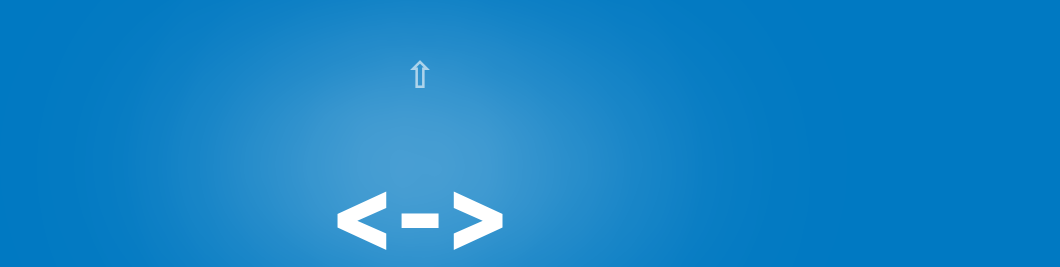
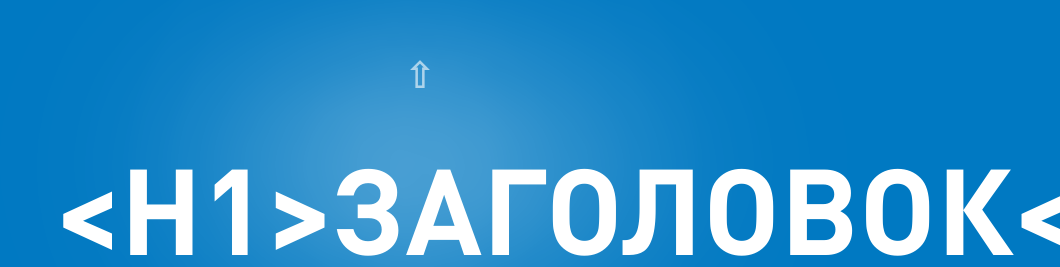
Before and after one commit to WatchLogs/watchlogs.github.io, a plain HTML site: page index.html in a window 1280 px wide. Shown: the top 267 px of the page, without its empty margins (220-1280 px from the left). Drawn offline with nearby package versions, Linux system fonts and the light colour scheme; some packages are replaced by stand-ins of ours; a script that the page names is missing.

Commit message:
Update index.html

```diff
--- a/index.html
+++ b/index.html
@@ -73,7 +73,7 @@
                         <!--<p>Вверх</p>-->
                     </div>
 
-			<h1><center>&lt;-&gt; </center><span>Подзаголовок</span></h1>
+			<h1><center>&lt;h1&gt;Заголовок&lt;/h1&gt;</center><span>Подзаголовок</span></h1>
 
                     <div class="description">
                         Мы — группа инновационных рекламных компаний, <br>
```
